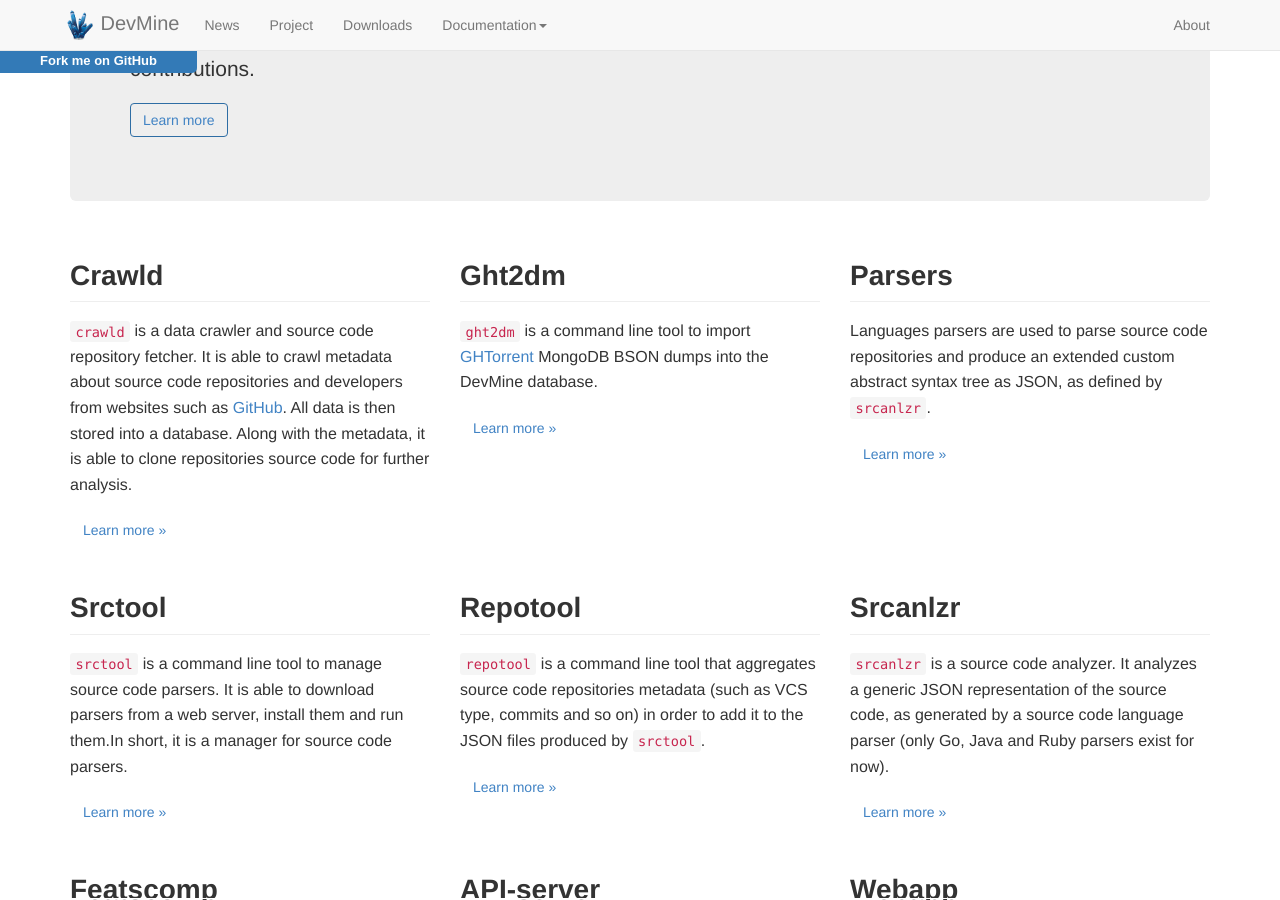
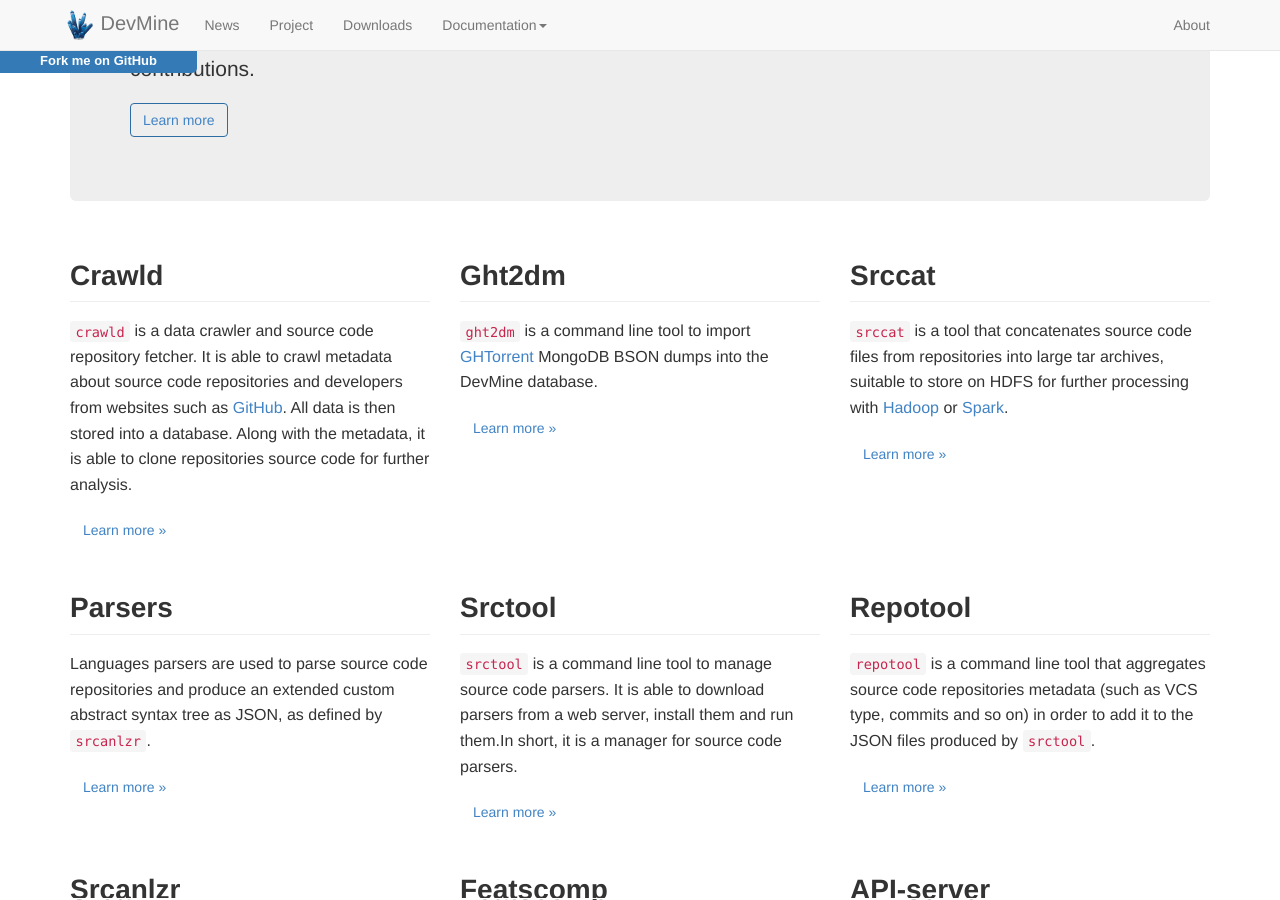
Before and after one commit to DevMine/devmine.github.io, a Jekyll site: the page built from index.html, in a window 1280 px wide and 900 px high, scrolled down 397 px. Built offline with Jekyll 4.4.1, drawn with Linux system fonts in a browser that asks for light colours.

Commit message:
doc: add documentation and links for srccat

```diff
--- a/_includes/header.html
+++ b/_includes/header.html
@@ -36,6 +36,9 @@
                 <a href="/doc/ght2dm">Ght2dm</a>
               </li>
               <li>
+                <a href="/doc/srccat">Srccat</a>
+              </li>
+              <li>
                 <a href="/doc/parsers">Parsers</a>
               </li>
               <li>
--- a/index.html
+++ b/index.html
@@ -61,6 +61,21 @@ title: DevMine
         </p>
     </div>
     <div class="col-md-4 column">
+        <h2>Srccat</h2>
+        <p>
+            <code>srccat</code> is a tool that concatenates source code files
+            from repositories into large tar archives, suitable to store on
+            HDFS for further processing with
+            <a href="http://hadoop.apache.org/">Hadoop</a> or
+            <a href="https://spark.apache.org/">Spark</a>.
+        </p>
+        <p>
+            <a class="btn" href="/doc/srccat/">Learn more »</a>
+        </p>
+    </div>
+</div>
+<div class="row clearfix">
+    <div class="col-md-4 column">
         <h2>Parsers</h2>
         <p>
             Languages parsers are used to parse source code repositories and
@@ -71,8 +86,6 @@ title: DevMine
             <a class="btn" href="/doc/parsers/">Learn more »</a>
         </p>
     </div>
-</div>
-<div class="row clearfix">
     <div class="col-md-4 column">
         <h2>Srctool</h2>
         <p>
@@ -95,6 +108,8 @@ title: DevMine
             <a class="btn" href="/doc/repotool/">Learn more »</a>
         </p>
     </div>
+</div>
+<div class="row clearfix">
     <div class="col-md-4 column">
         <h2>Srcanlzr</h2>
         <p>
@@ -107,8 +122,6 @@ title: DevMine
             <a class="btn" href="/doc/srcanlzr/">Learn more »</a>
         </p>
     </div>
-</div>
-<div class="row clearfix">
     <div class="col-md-4 column">
         <h2>Featscomp</h2>
         <p>
@@ -137,6 +150,8 @@ title: DevMine
             <a class="btn" href="/doc/api-server/">Learn more »</a>
         </p>
     </div>
+</div>
+<div class="row clearfix">
     <div class="col-md-4 column">
         <h2>Webapp</h2>
         <p>
```
Also changed, not shown: doc/devmine.md (+4 -1 lines), doc/srccat.md (added, +10 -0 lines).
